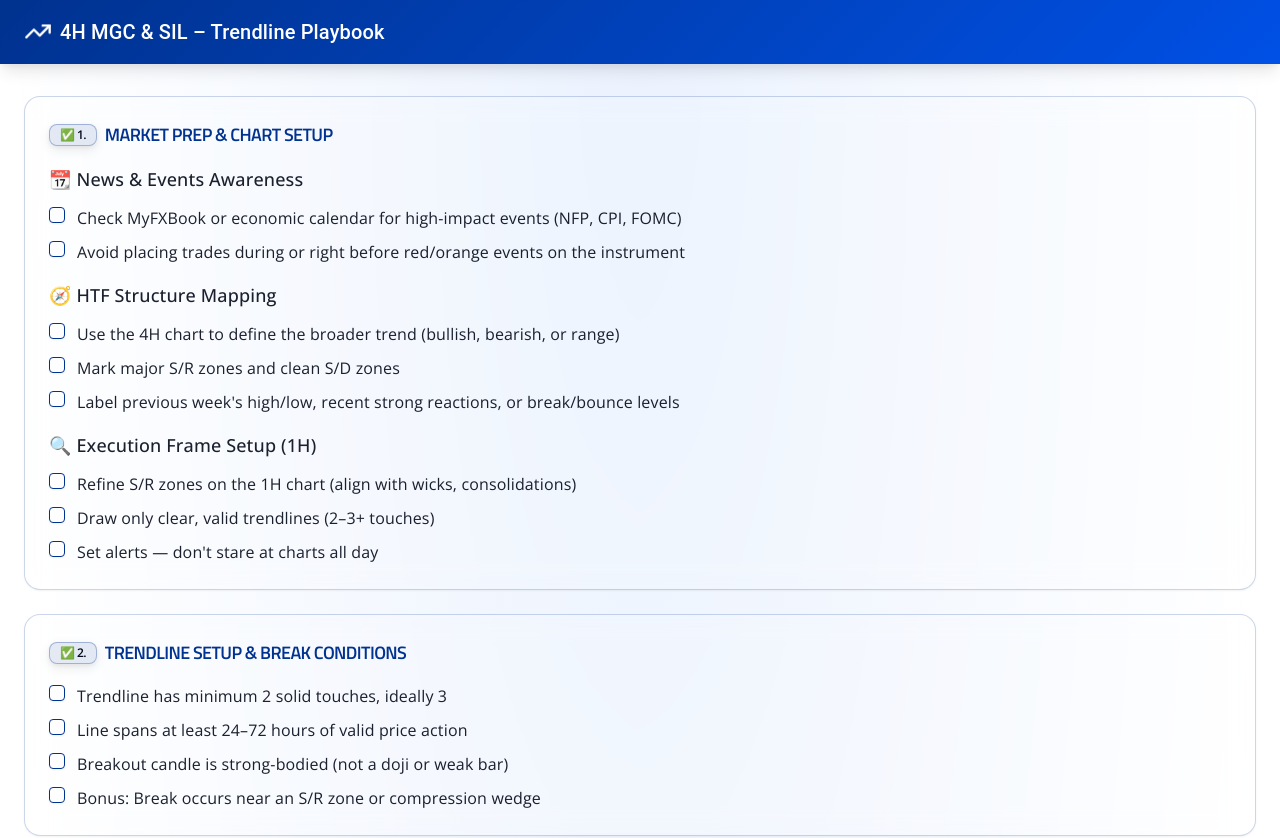
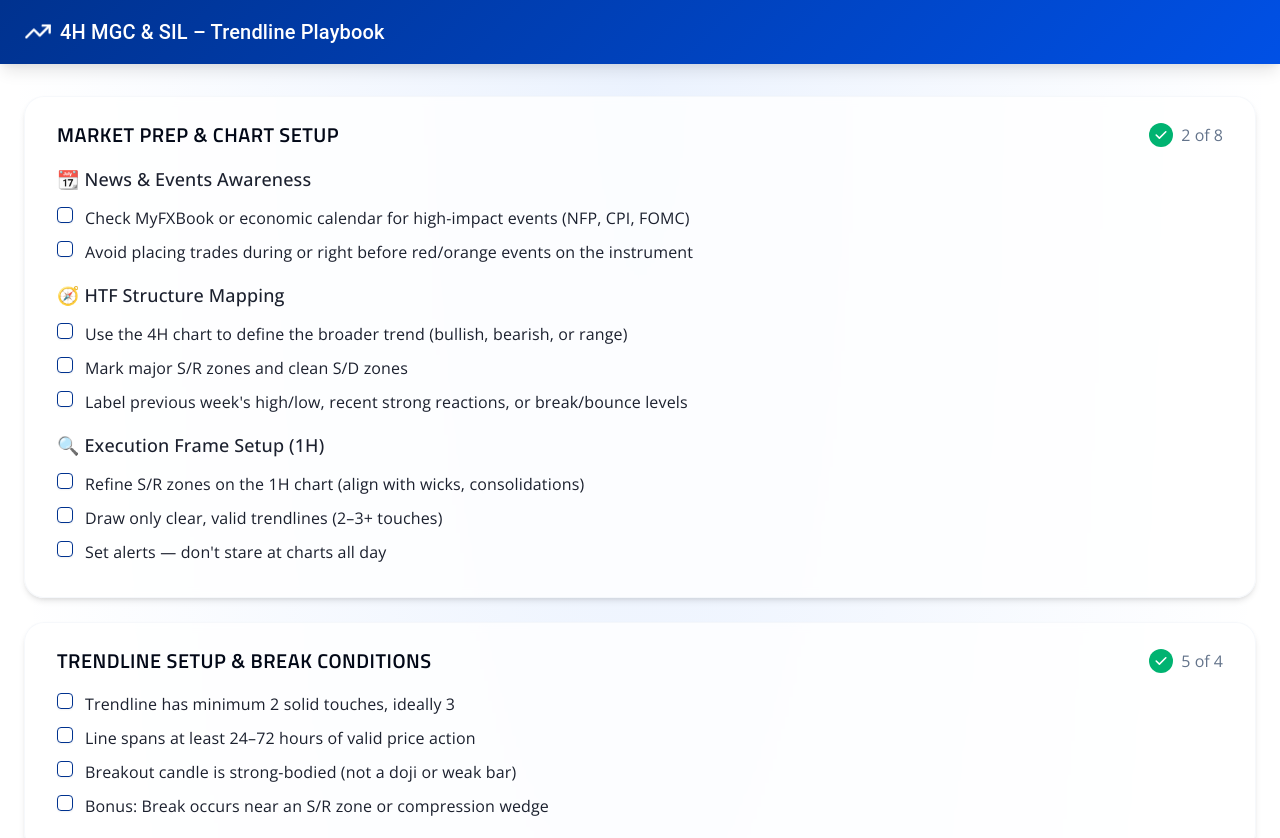
Before and after one commit to ayelletm-work/trendline-playbook-forge, a React (Vite) app: page / in a window 1280 px wide. Shown: the top 838 px of the page. Built offline with nearby package versions, Linux system fonts and the light colour scheme; some icons are missing.

Commit message:
Update card styling
Apply new card styling to the checklist items.

```diff
--- a/src/components/Checklist.tsx
+++ b/src/components/Checklist.tsx
@@ -206,16 +206,25 @@ const Checklist = () => {
         onClick={handleClick}
       >
         {sections.map((section, sectionIndex) => (
-          <Card key={sectionIndex} className="glass-effect hover-float hover-glow bg-gradient-to-r from-primary/5 to-secondary/5 border-primary/20 rounded-16 transition-all duration-300">
-            <CardHeader className="pb-4">
-              <CardTitle className="flex items-center gap-2">
-                <Badge variant="outline" className="bg-primary/10 text-primary border-primary/30 rounded-8 shadow-menu font-open-sans text-t-1">
-                  {section.badge}
-                </Badge>
-                <span className="text-primary font-titillium text-tit-lg font-semibold">{section.title}</span>
+          <Card key={sectionIndex} className="bg-card/80 border-border/30 hover:border-border/50 transition-all duration-300 hover:shadow-medium backdrop-blur-sm">
+            <CardHeader className="pb-4 px-8 pt-6">
+              <CardTitle className="flex items-center justify-between w-full">
+                <span className="text-foreground font-titillium text-tit-xl font-semibold tracking-wide">
+                  {section.title}
+                </span>
+                <div className="flex items-center gap-2">
+                  <div className="w-6 h-6 rounded-full bg-success flex items-center justify-center">
+                    <svg className="w-4 h-4 text-success-foreground" fill="currentColor" viewBox="0 0 20 20">
+                      <path fillRule="evenodd" d="M16.707 5.293a1 1 0 010 1.414l-8 8a1 1 0 01-1.414 0l-4-4a1 1 0 011.414-1.414L8 12.586l7.293-7.293a1 1 0 011.414 0z" clipRule="evenodd" />
+                    </svg>
+                  </div>
+                  <span className="font-open-sans text-t0 text-muted-foreground">
+                    {Math.round(Math.random() * 10) + 1} of {section.items.reduce((acc, item) => acc + item.tasks.length, 0)}
+                  </span>
+                </div>
               </CardTitle>
             </CardHeader>
-            <CardContent>
+            <CardContent className="px-8 pb-8">
               {section.items.map((category, categoryIndex) => (
                 <div key={categoryIndex} className="mb-4 last:mb-0">
                   {category.category && (
--- a/src/components/ui/card.tsx
+++ b/src/components/ui/card.tsx
@@ -9,7 +9,7 @@ const Card = React.forwardRef<
   <div
     ref={ref}
     className={cn(
-      "rounded-lg border bg-card text-card-foreground shadow-sm",
+      "rounded-20 border border-border/50 bg-card text-card-foreground shadow-soft",
       className
     )}
     {...props}
@@ -36,7 +36,7 @@ const CardTitle = React.forwardRef<
   <h3
     ref={ref}
     className={cn(
-      "text-2xl font-semibold leading-none tracking-tight",
+      "font-titillium text-tit-xl font-semibold leading-tight tracking-normal",
       className
     )}
     {...props}
```
